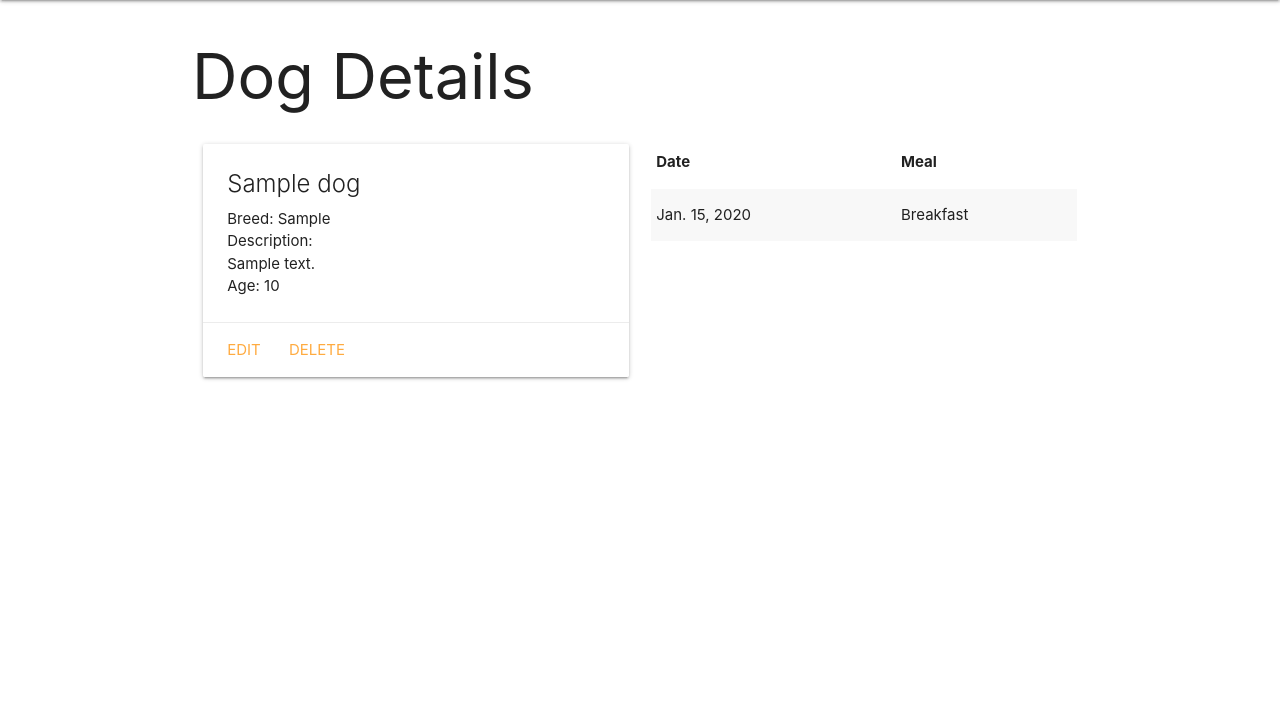
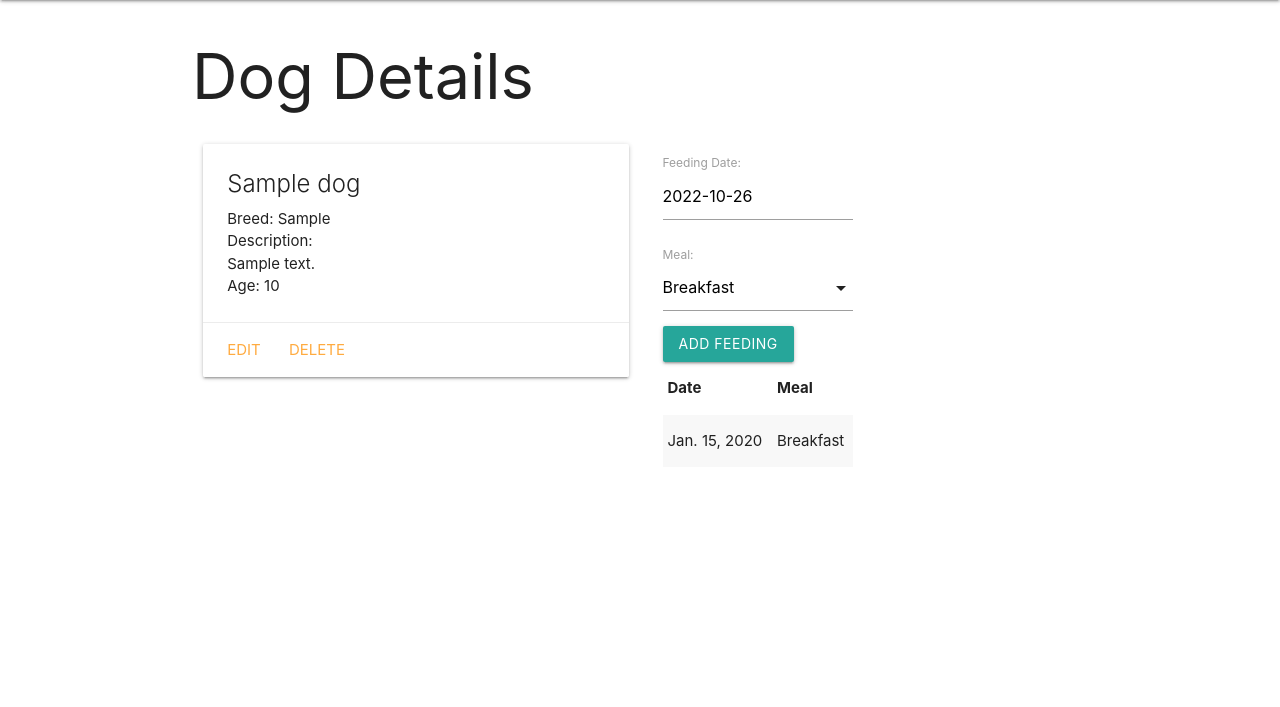
Before and after one commit to sammy2342/dogcollector, a Django app: page /dogs/1/ in a window 1280 px wide. Shown: the part 64-771 px from the top of the page. Run offline with Django 4.2, Linux system fonts and the light colour scheme; tables that the repository leaves empty hold one stand-in row (values such as "Sample post").

Commit message:
complete add feeding add form and sorting

```diff
--- /dev/null
+++ b/main_app/forms.py
@@ -0,0 +1,7 @@
+from django.forms import ModelForm
+from .models import Feeding
+
+class FeedingForm(ModelForm):
+    class Meta:
+        model = Feeding
+        fields = ['date', 'meal']
--- a/main_app/models.py
+++ b/main_app/models.py
@@ -35,3 +35,6 @@ class Feeding(models.Model):
 
     def __str__(self):
         return f"{self.get_meal_display()} on {self.date}"
+
+    class Meta:
+        ordering = ['date']
--- a/main_app/templates/base.html
+++ b/main_app/templates/base.html
@@ -9,6 +9,7 @@
   <title>Dog Collector</title>
   <link rel="stylesheet" href="https://cdnjs.cloudflare.com/ajax/libs/materialize/1.0.0/css/materialize.min.css">
   <link rel="stylesheet" type="text/css" href="{% static 'css/style.css' %}">
+  <script src="https://cdnjs.cloudflare.com/ajax/libs/materialize/1.0.0/js/materialize.min.js"></script>
 </head>
 <body>
   <header class="navbar-fixed">
--- a/main_app/templates/dogs/detail.html
+++ b/main_app/templates/dogs/detail.html
@@ -23,6 +23,12 @@
     </div>
   </div>
   <div class="col s6">
+    <div class="col s6">
+      <form action="{% url 'add_feeding' dog.id %}" method="POST">
+        {% csrf_token %}
+        {{ feeding_form.as_p }}
+        <input type="submit" class="btn" value="Add Feeding">
+      </form>
     <table class="striped">
       <thead>
         <tr><th>Date</th><th>Meal</th></tr>
@@ -38,4 +44,16 @@
     </table>
   </div>
 </div>
+
+<script>
+  const dateEl = document.getElementById('id_date');
+  M.Datepicker.init(dateEl, {
+    format: 'yyyy-mm-dd',
+    defaultDate: new Date(),
+    setDefaultDate: true,
+    autoClose: true
+  });
+  const selectEl = document.getElementById('id_meal');
+  M.FormSelect.init(selectEl);
+</script>
 {% endblock %}
--- a/main_app/urls.py
+++ b/main_app/urls.py
@@ -1,3 +1,4 @@
+from audioop import add
 from django.urls import path
 from . import views
 
@@ -8,5 +9,6 @@ urlpatterns = [
     path('dogs/<int:dog_id>/', views.dogs_detail, name='detail'),
     path('dogs/create/', views.DogCreate.as_view(), name='dogs_create'),
     path('dogs/<int:pk>/update/', views.DogUpdate.as_view(), name='dogs_update'),
-    path('dogs/<int:pk>/delete/', views.DogDelete.as_view(), name='dogs_delete')
+    path('dogs/<int:pk>/delete/', views.DogDelete.as_view(), name='dogs_delete'),
+    path('dogs/<int:dog_id>/add_feeding/', views.add_feeding, name='add_feeding'),
 ]
--- a/main_app/views.py
+++ b/main_app/views.py
@@ -1,5 +1,6 @@
-from django.shortcuts import render
+from django.shortcuts import redirect, render
 from django.views.generic.edit import CreateView, UpdateView, DeleteView
+from .forms import FeedingForm
 from .models import Dog
 from django.http import HttpResponse
 
@@ -20,7 +21,18 @@ def dogs_index(request):
 def dogs_detail(request, dog_id):
   dog = Dog.objects.get(id=dog_id)
   # print(dog, 'this is the id for the dog')
-  return render(request, 'dogs/detail.html', { 'dog': dog })
+  feeding_form = FeedingForm()
+  return render(request, 'dogs/detail.html', { 'dog': dog, 'feeding_form': feeding_form })
+
+def add_feeding(request, dog_id):
+  form = FeedingForm(request.POST)
+  # print(form, 'this is the form data')
+  if form.is_valid():
+    new_feeding = form.save(commit=False)
+    new_feeding.dog_id = dog_id
+    # print(new_feeding.dog_id, 'thsisidsids')
+    new_feeding.save()
+    return redirect('detail', dog_id=dog_id)
 
 class DogCreate(CreateView):
   model = Dog
```
